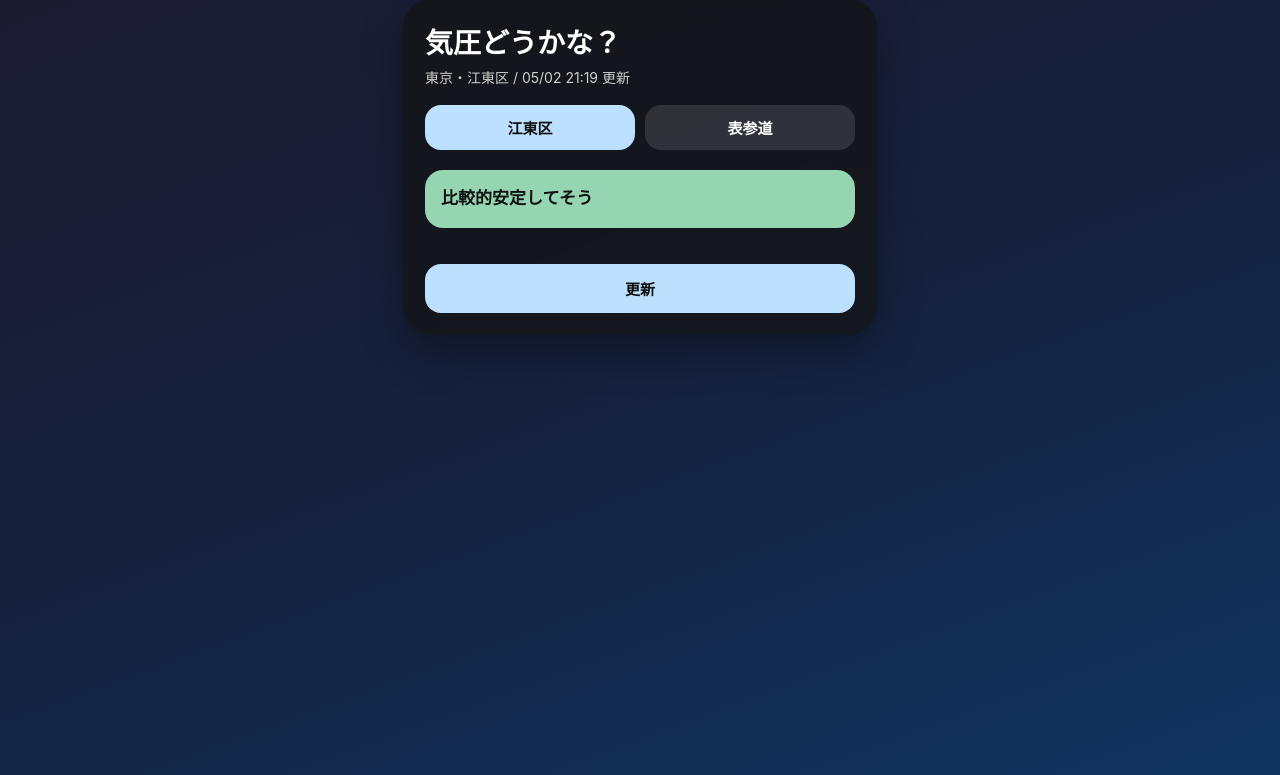
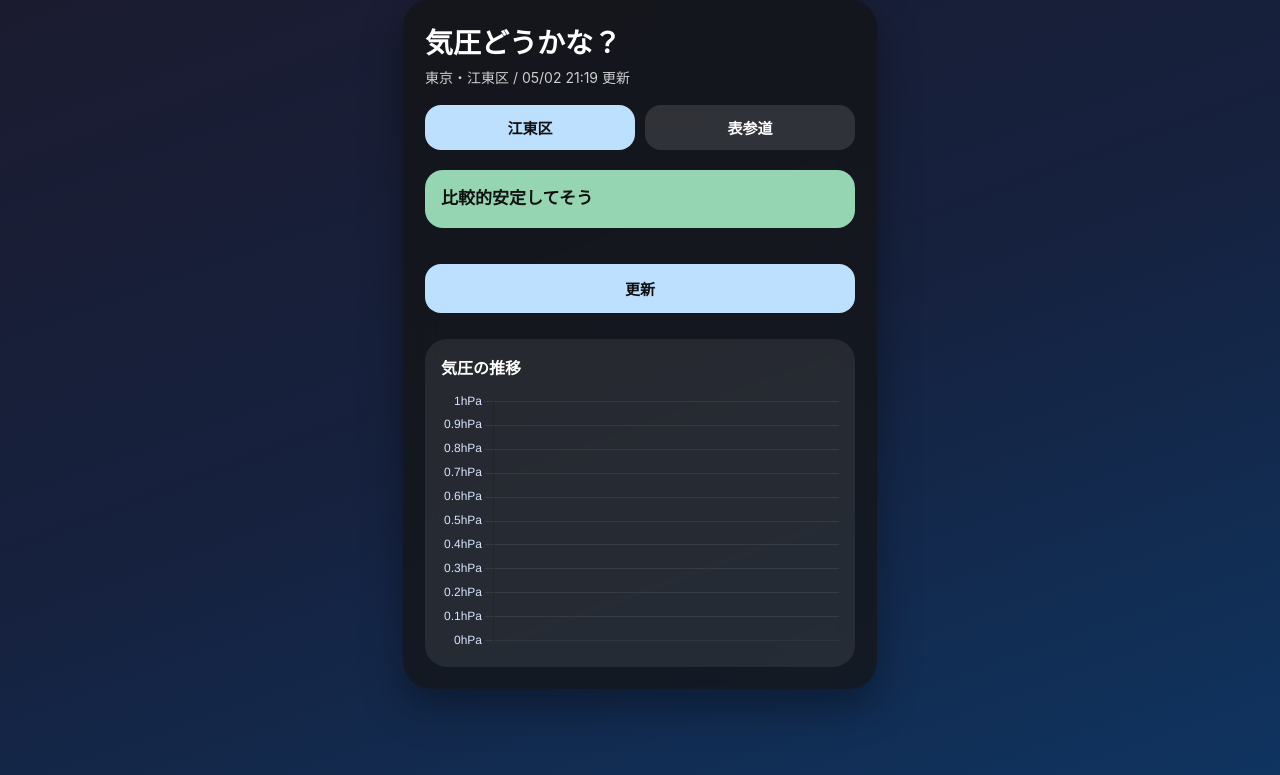
Before and after one commit to k2chanxmx-cloud/kiatsu-phone, a Flask app: page / in a window 1280 px wide. Shown: the part 25-800 px from the top of the page. Run offline with Flask 3, Linux system fonts and the light colour scheme; data that the repository does not hold is empty.

Commit message:
Add files via upload

```diff
--- a/templates/index.html
+++ b/templates/index.html
@@ -7,6 +7,8 @@
   <link rel="manifest" href="/static/manifest.json">
   <link rel="apple-touch-icon" href="/static/icon.png">
   <title>気圧どうかな？</title>
+
+  <script src="https://cdn.jsdelivr.net/npm/chart.js"></script>
 
   <style>
     body {
@@ -72,26 +74,14 @@
       font-size: 17px;
     }
 
-    .normal {
-      background: #95d5b2;
-    }
-
-    .caution {
-      background: #ffd166;
-    }
-
-    .warning {
-      background: #ff6b6b;
-    }
-
-    .danger {
-      background: #ff4d6d;
-      color: white;
-    }
+    .normal { background: #95d5b2; }
+    .caution { background: #ffd166; }
+    .warning { background: #ff6b6b; }
+    .danger { background: #ff4d6d; color: white; }
 
     .row {
       display: grid;
-      grid-template-columns: 78px 36px 68px 86px minmax(64px, 1fr);
+      grid-template-columns: 78px 36px 68px 86px;
       align-items: center;
       gap: 6px;
       padding: 12px 10px;
@@ -113,20 +103,24 @@
       font-weight: bold;
     }
 
-    .level {
-      white-space: nowrap;
-      min-width: 64px;
-      text-align: right;
-      color: #bde0fe;
-      font-weight: bold;
+    .chart-card {
+      margin-top: 26px;
+      padding: 16px;
+      border-radius: 22px;
+      background: rgba(255,255,255,0.08);
     }
 
-    .row.caution-row .level {
-      color: #ffd166;
+    .chart-title {
+      font-size: 16px;
+      font-weight: bold;
+      margin-bottom: 12px;
+      color: #ffffff;
     }
 
-    .row.bad .level {
-      color: #ff4d6d;
+    .chart-wrap {
+      position: relative;
+      width: 100%;
+      height: 260px;
     }
 
     button.refresh {
@@ -158,10 +152,18 @@
     <div id="list"></div>
 
     <button class="refresh" onclick="loadData()">更新</button>
+
+    <div class="chart-card">
+      <div class="chart-title">気圧の推移</div>
+      <div class="chart-wrap">
+        <canvas id="pressureChart"></canvas>
+      </div>
+    </div>
   </div>
 
   <script>
     let currentArea = localStorage.getItem("selectedArea") || "koto";
+    let pressureChart = null;
 
     function setActiveTab() {
       document.getElementById("tab-koto").classList.remove("active");
@@ -181,6 +183,71 @@
       loadData();
     }
 
+    function drawPressureChart(labels, pressures) {
+      const canvas = document.getElementById("pressureChart");
+
+      if (pressureChart) {
+        pressureChart.destroy();
+      }
+
+      pressureChart = new Chart(canvas, {
+        type: "line",
+        data: {
+          labels: labels,
+          datasets: [{
+            label: "気圧 hPa",
+            data: pressures,
+            borderColor: "#bde0fe",
+            backgroundColor: "rgba(189, 224, 254, 0.18)",
+            borderWidth: 3,
+            pointRadius: 3,
+            pointHoverRadius: 5,
+            tension: 0.35,
+            fill: true
+          }]
+        },
+        options: {
+          responsive: true,
+          maintainAspectRatio: false,
+          plugins: {
+            legend: {
+              display: false
+            },
+            tooltip: {
+              callbacks: {
+                label: function(context) {
+                  return `${context.parsed.y} hPa`;
+                }
+              }
+            }
+          },
+          scales: {
+            x: {
+              ticks: {
+                color: "#d7e3ff",
+                maxRotation: 45,
+                minRotation: 0
+              },
+              grid: {
+                color: "rgba(255,255,255,0.08)"
+              }
+            },
+            y: {
+              ticks: {
+                color: "#d7e3ff",
+                callback: function(value) {
+                  return value + "hPa";
+                }
+              },
+              grid: {
+                color: "rgba(255,255,255,0.08)"
+              }
+            }
+          }
+        }
+      });
+    }
+
     async function loadData() {
       const res = await fetch(`/api/kiatsu?area=${currentArea}`);
       const data = await res.json();
@@ -194,6 +261,9 @@
 
       const list = document.getElementById("list");
       list.innerHTML = "";
+
+      const graphLabels = [];
+      const graphPressures = [];
 
       data.items.forEach(item => {
         const row = document.createElement("div");
@@ -211,11 +281,18 @@
           <div>${item.weather}</div>
           <div>${item.temp}℃</div>
           <div>${item.pressure}hPa</div>
-          <div class="level">${item.level}</div>
         `;
 
         list.appendChild(row);
+
+        const pressureValue = Number(item.pressure);
+        if (!Number.isNaN(pressureValue)) {
+          graphLabels.push(item.hour);
+          graphPressures.push(pressureValue);
+        }
       });
+
+      drawPressureChart(graphLabels, graphPressures);
     }
 
     if ("serviceWorker" in navigator) {
```
